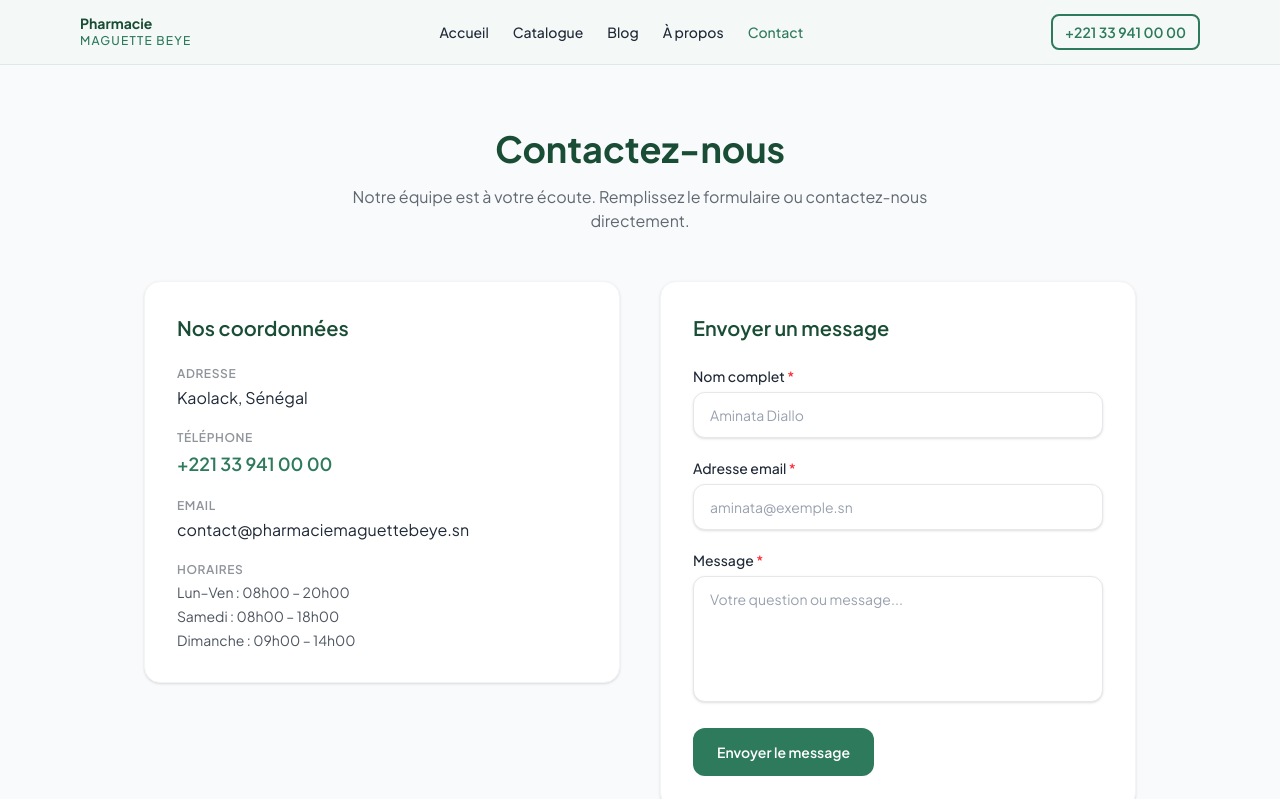
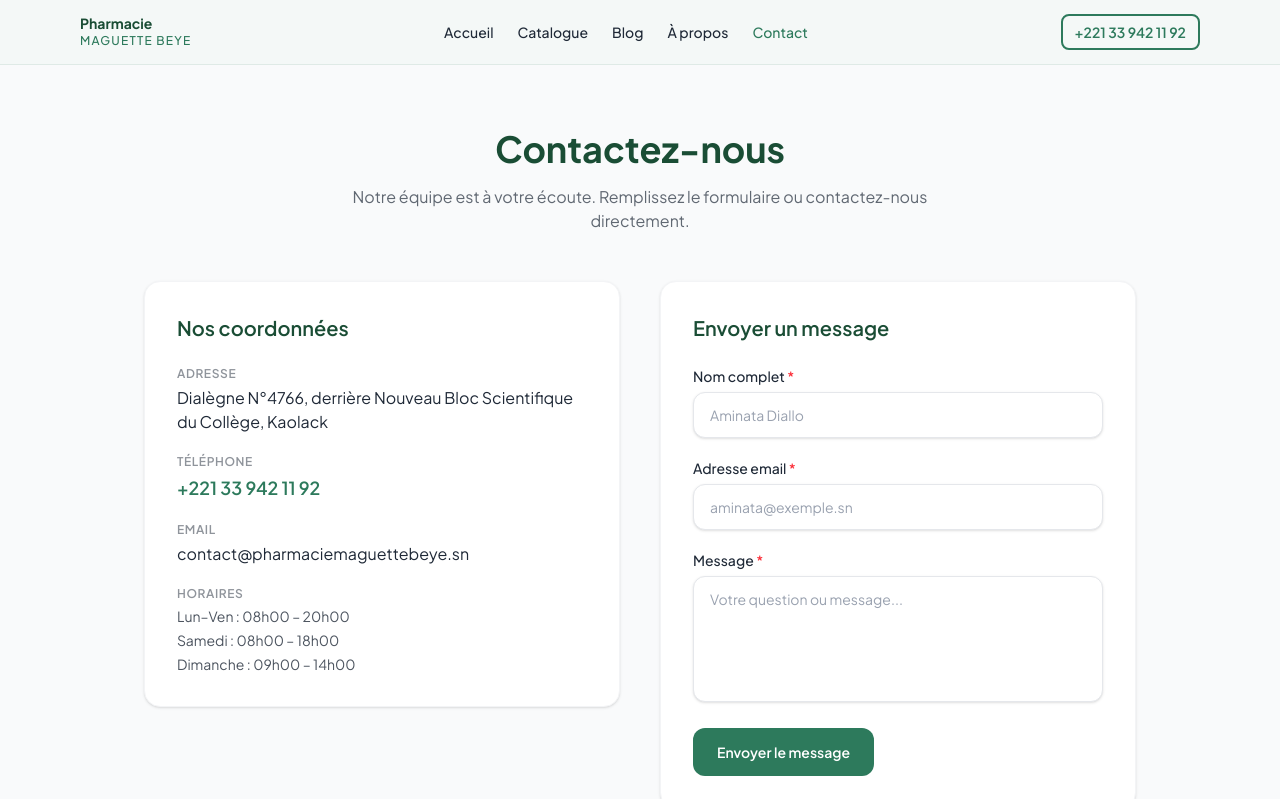
Before and after one commit to Abdoulaye-Segnane/pharmacie-maguette-beye, a Next.js app: page /contact in a window 1280 px wide. Shown: the top 799 px of the page. Built offline with nearby package versions, Linux system fonts and the light colour scheme.

Commit message:
fix: update real contact data, remove ContactFormData dead code, add sitemap satisfies

```diff
--- a/app/sitemap.ts
+++ b/app/sitemap.ts
@@ -12,13 +12,16 @@ export default function sitemap(): MetadataRoute.Sitemap {
     { url: `${SITE_URL}/contact`,   changeFrequency: 'yearly',  priority: 0.5 },
   ]
 
-  const productRoutes: MetadataRoute.Sitemap = productsData.map((p) => ({
+  const products = productsData satisfies { slug: string }[]
+  const articles = articlesData satisfies { slug: string }[]
+
+  const productRoutes: MetadataRoute.Sitemap = products.map((p) => ({
     url: `${SITE_URL}/catalog/${p.slug}`,
     changeFrequency: 'monthly',
     priority: 0.6,
   }))
 
-  const articleRoutes: MetadataRoute.Sitemap = articlesData.map((a) => ({
+  const articleRoutes: MetadataRoute.Sitemap = articles.map((a) => ({
     url: `${SITE_URL}/blog/${a.slug}`,
     changeFrequency: 'weekly',
     priority: 0.7,
--- a/lib/constants.ts
+++ b/lib/constants.ts
@@ -7,14 +7,14 @@ export const PHARMACY_CITY       = 'Kaolack' as const;
 export const PHARMACY_COUNTRY    = 'Sénégal' as const;
 export const SITE_URL            = 'https://pharmaciemaguettebeye.sn' as const;
 export const HERO_IMAGE_URL      = 'https://images.unsplash.com/photo-1576671081837-49000212a370?w=1920&q=80' as const;
-export const WHATSAPP_NUMBER     = '221770000000' as const;
+export const WHATSAPP_NUMBER     = '221339421192' as const;
 export const RESEND_FROM_EMAIL   = 'contact@pharmaciemaguettebeye.sn' as const;
 export const RESEND_TO_EMAIL     = 'contact@pharmaciemaguettebeye.sn' as const;
 
 export const contact: ContactInfo = {
-  phone:   '+221 33 941 00 00',
+  phone:   '+221 33 942 11 92',
   email:   'contact@pharmaciemaguettebeye.sn',
-  address: 'Kaolack, Sénégal',
+  address: 'Dialègne N°4766, derrière Nouveau Bloc Scientifique du Collège, Kaolack',
   hours: {
     weekdays: { open: '08h00', close: '20h00' },
     saturday: { open: '08h00', close: '18h00' },
--- a/lib/types.ts
+++ b/lib/types.ts
@@ -87,9 +87,3 @@ export interface TeamMember {
   role: string
   photo: string
 }
-
-export interface ContactFormData {
-  name: string
-  email: string
-  message: string
-}
```
